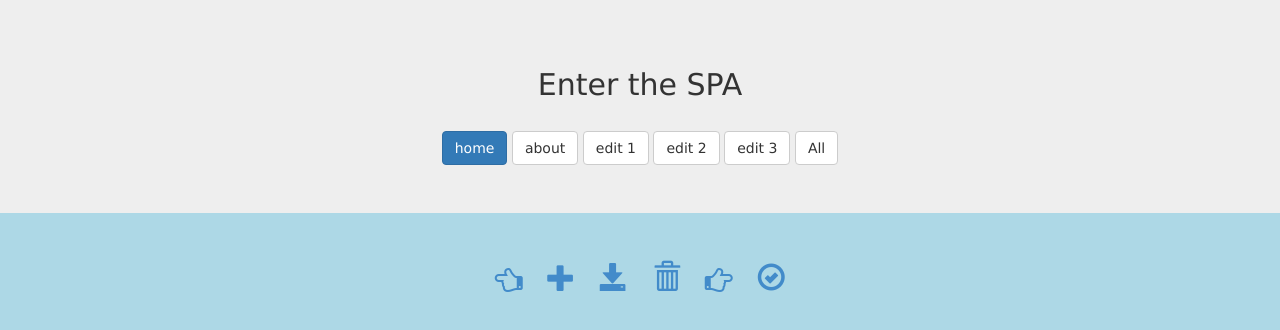
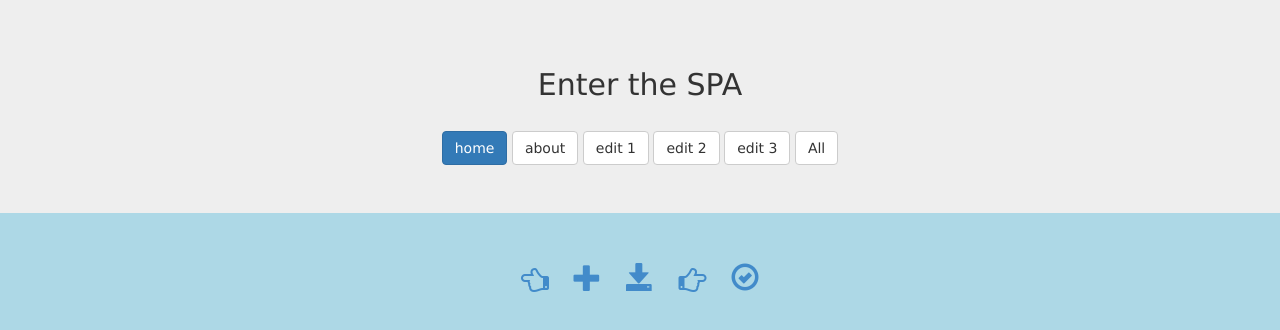
Before and after one commit to cgoehring93003/cg-DirctivePlayJS, a website: page index.html in a window 1280 px wide. Drawn offline with nearby package versions, Linux system fonts and the light colour scheme.

Commit message:
hide trash (not implimented)

```diff
--- a/index.html
+++ b/index.html
@@ -50,7 +50,7 @@
 		<a class='iconButton' ng-click="sc.previous()" ><i tooltips tooltip-template="Back up one record" class="fa fa-hand-o-left fa-2x"  ></i> </a>
 		<a class='iconButton' ng-click="sc.newRecord()" ><i tooltips tooltip-template="Create new record" class="glyphicon glyphicon-plus fa-2x"  ></i> </a>
 		<a class='iconButton' ng-click="sc.save()" ><i tooltips tooltip-template="Save record" class="glyphicon glyphicon-save fa-2x"  ></i> </a>
-		<a class='iconButton' ng-click="sc.deleteRecord()" ><i tooltips tooltip-template="Delete record" class="glyphicon glyphicon-trash fa-2x"  ></i> </a>
+		<!-- <a class='iconButton' ng-click="sc.deleteRecord()" ><i tooltips tooltip-template="Delete record" class="glyphicon glyphicon-trash fa-2x"  ></i> </a>			 -->
 		<a class='iconButton' ng-click="sc.next()"  ><i  tooltips tooltip-template="Move forward one record" class="fa fa-hand-o-right fa-2x"></i> </a>
 		<a class='iconButton' ng-click="sc.runTests()" ><i tooltips tooltip-template="runTests" class="glyphicon glyphicon-ok-circle fa-2x"  ></i> </a>
 	</div>
```
